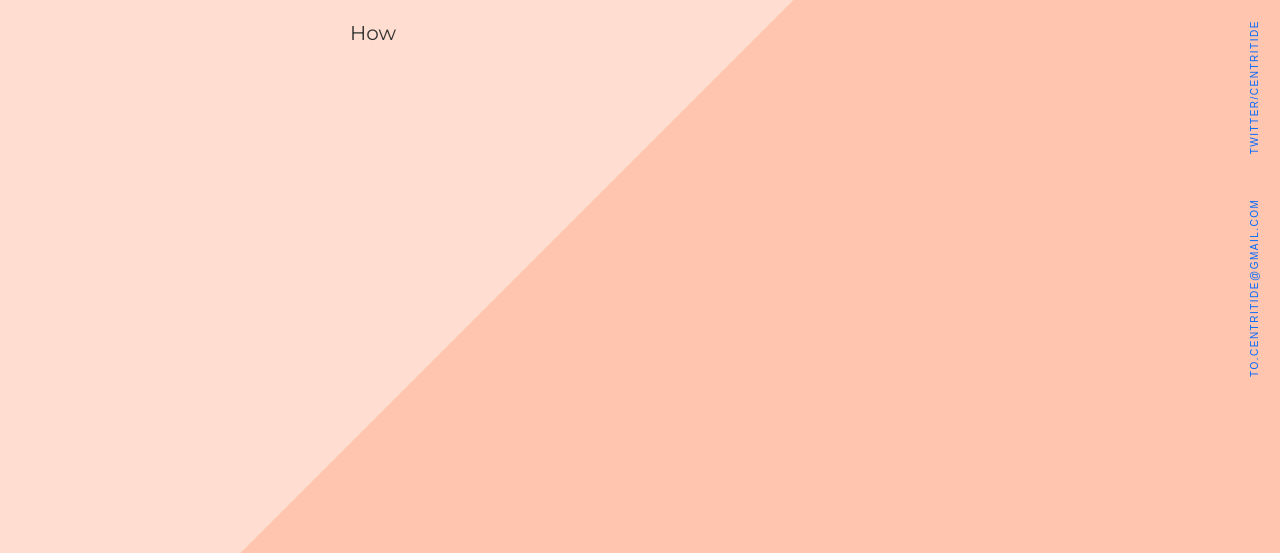
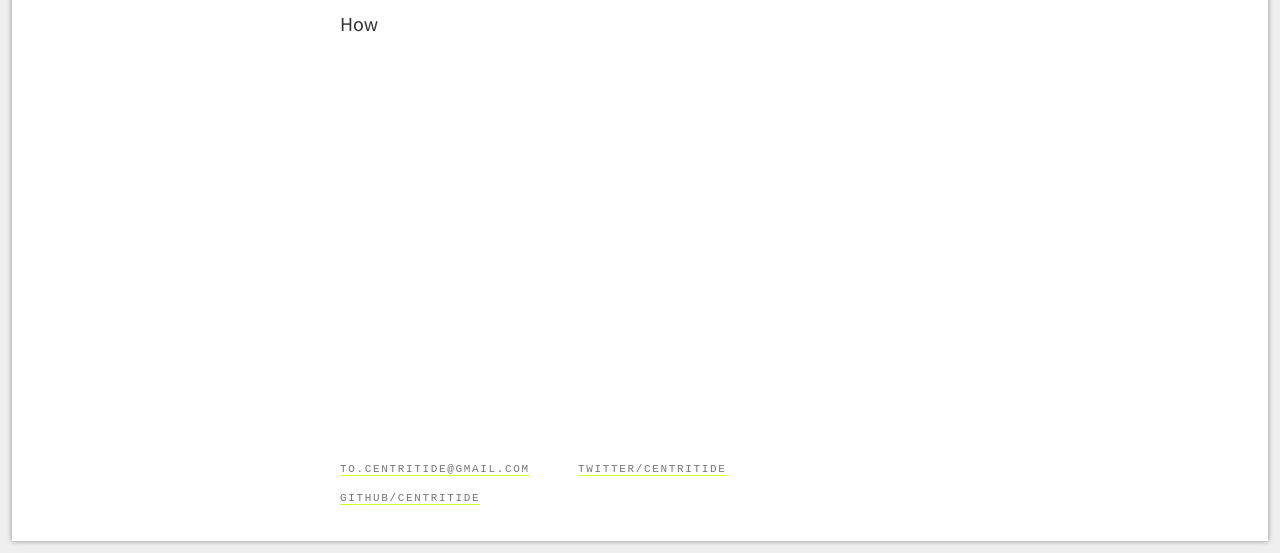
Before and after one commit to Centritide/tableturfsim, a plain HTML site: page index.html in a window 1280 px wide. Shown: the part 247-800 px from the top of the page. Drawn offline with Linux system fonts and the light colour scheme.

Commit message:
changed style

```diff
--- a/index.html
+++ b/index.html
@@ -3,7 +3,7 @@
   <head>
     <meta charset="utf-8">
     <link href="http://fonts.googleapis.com/css?family=Source+Sans+Pro:400,700|Montserrat" rel="stylesheet" type="text/css">
-    <link rel="stylesheet" type="text/css" href="css/style2.css">
+    <link rel="stylesheet" type="text/css" href="css/style.css">
     <link rel="icon" href="tableturficon.png" type="image/x-icon">
     <title>Hello World</title>
   </head>
```
